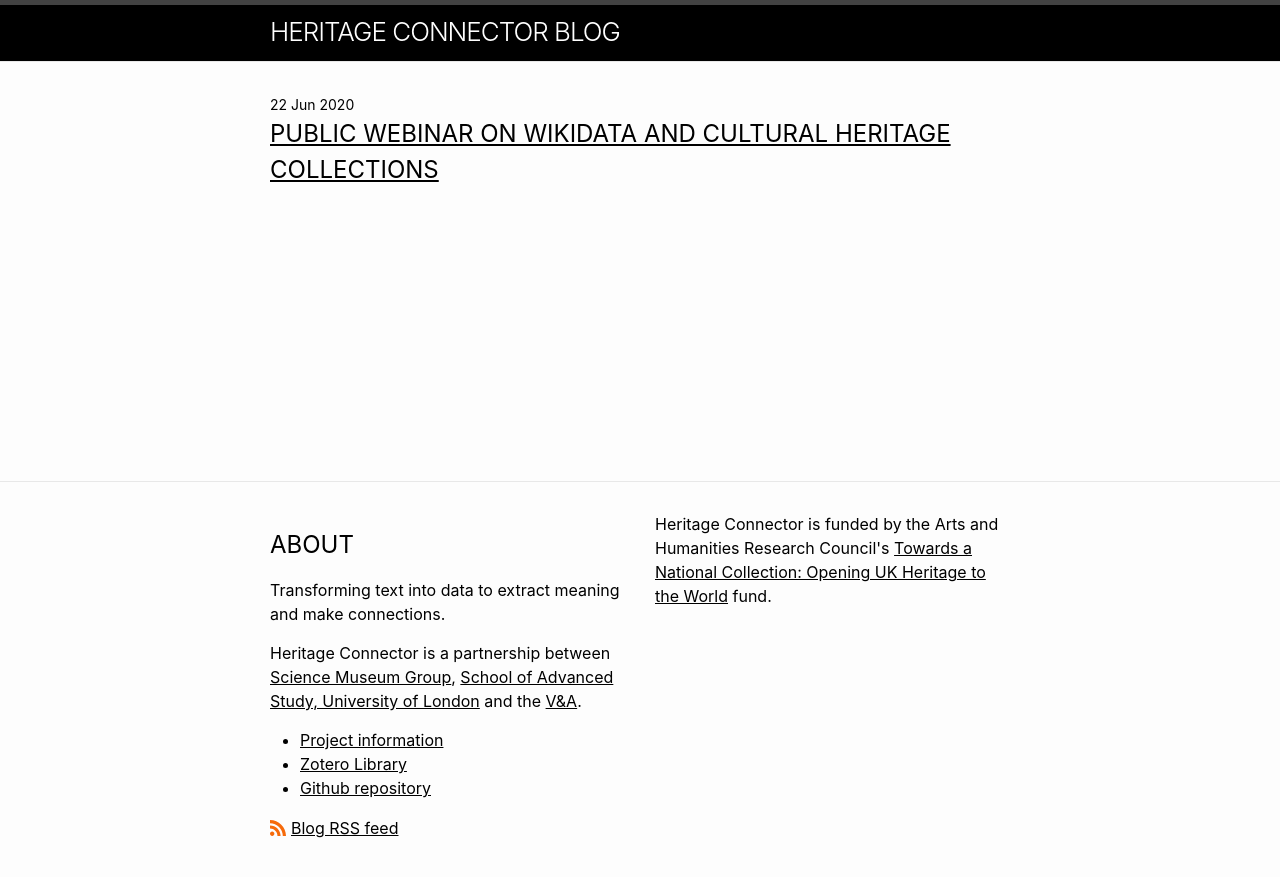
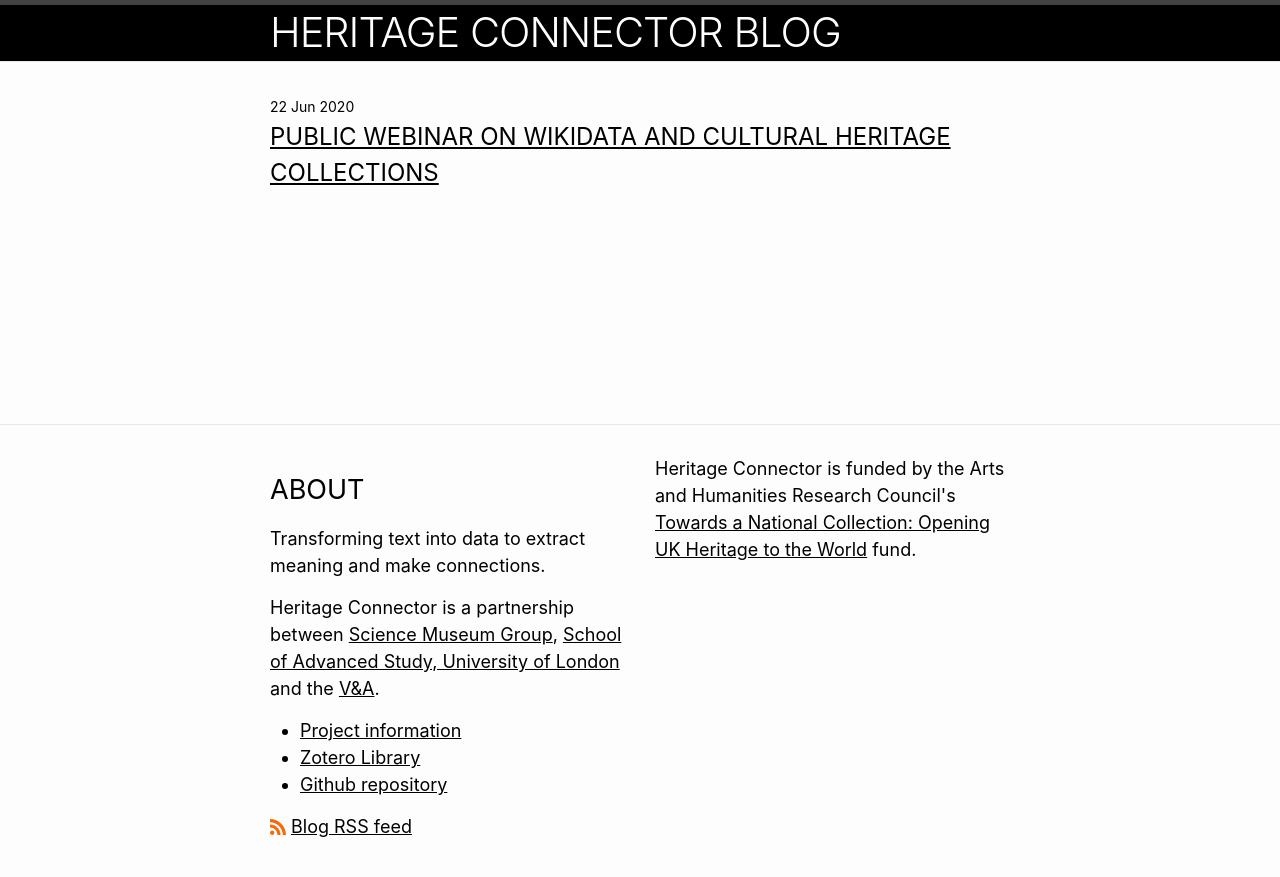
Before and after one commit to portableant/heritageconnector, a Jekyll site: the page built from README.md, in a window 1280 px wide. Shown: the top 877 px of the page. Built offline with Jekyll 4.4.1, drawn with Linux system fonts in a browser that asks for light colours; some web fonts are replaced; our own code applies the rules of GitHub Pages for plain Markdown files.

Commit message:
Typography time!

```diff
--- a/_sass/minima/custom-styles.scss
+++ b/_sass/minima/custom-styles.scss
@@ -1,8 +1,10 @@
 // Placeholder to allow defining custom styles that override everything else.
 // (Use `_sass/minima/custom-variables.scss` to override variable defaults)
 header.site-header {background-color: black;}
-.site-title, .site-title:visited {color: white; text-transform: uppercase; text-decoration: none;}
+.site-title, .site-title:visited {color: white; text-transform: uppercase; text-decoration: none; font-size: 2.3em;}
 .site-nav {display: none;}
 a, a:visited, a:hover {color: black; text-decoration: underline;}
 .footer-col-wrapper {color: black; font-size: 1em;}
 .post-meta {color: black;}
+.post-title {font-size: 2.3em;}
+body {font-size: 18px;}
```
